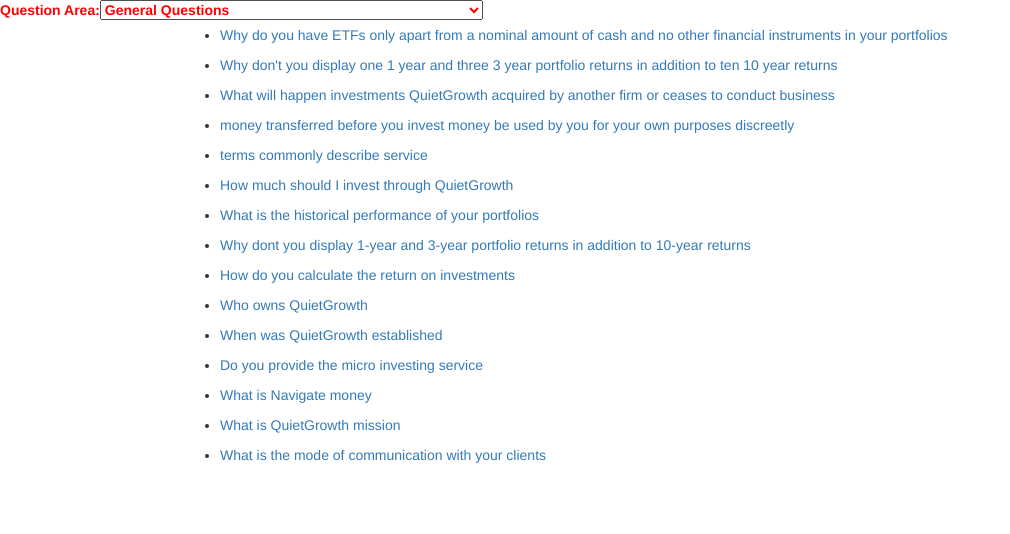
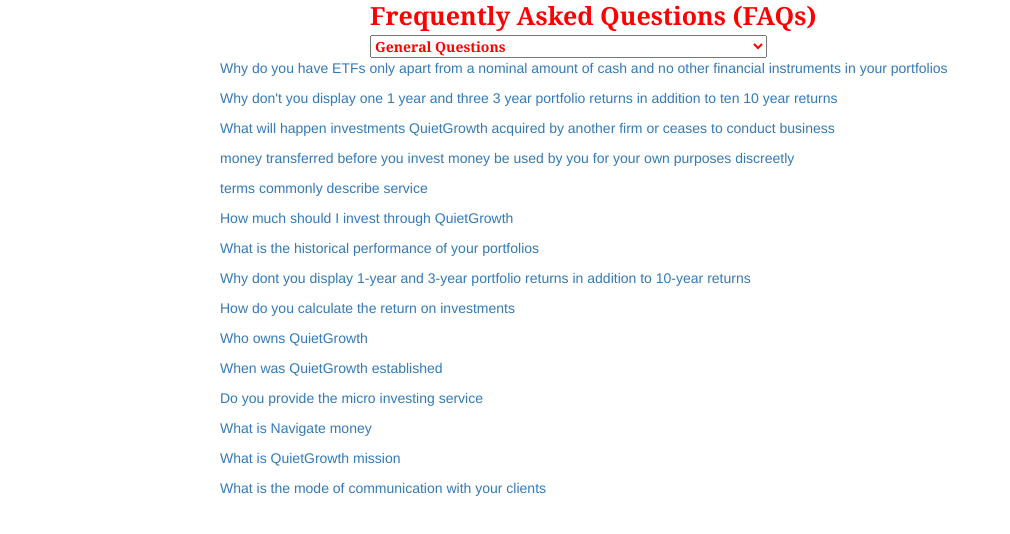
Before and after one commit to aamining/QGTaskOne, a React (Create React App) app in the folder my-app/: page / in a window 1280 px wide. Shown: the top 534 px of the page, without its empty margins (0-1010 px from the left). Built offline with nearby package versions, Linux system fonts and the light colour scheme.

Commit message:
Fix parent component add a child component

```diff
--- a/my-app/src/App.js
+++ b/my-app/src/App.js
@@ -2,6 +2,7 @@ import React, { Component } from 'react';
 import {BrowserRouter as Router, Route} from 'react-router-dom';
 import QA from './Components/QA';
 import Faq from './Components/Faq';
+import Area from './Components/Area';
 import data from './data/data.json';
 
 
@@ -25,9 +26,9 @@ class App extends Component {
     this.setState({qas: data});
   }
 
-  handleChange(event) {
-    event.preventDefault();
-    this.setState({value: event.target.value});
+  handleChange(value) {
+
+    this.setState({value: value});
 
   }
 
@@ -58,32 +59,14 @@ class App extends Component {
         <Router>
           <div>
               {
-                this.state.newUrl ==="/" ?
-
-
-              <label style={{color:'red'}}>
-               Question Area:
-                <select value={this.state.value} onChange={this.handleChange}>
-                  <option value="General questions">General Questions</option>
-                  <option value="Fees">Fees</option>
-                  <option value="Questionnaire to determine risk tolerance score">Questionnaire to determine risk tolerance score</option>
-                  <option value="Your Investment Plan">Your Investment Plan</option>
-                  <option value="Your account">Your account</option>
-                  <option value="Creating an account">Creating an account</option>
-                  <option value="Creating an account — SMSF and Trust account types">Creating an account — SMSF and Trust account types</option>
-                  <option value="Creating an account — Residents of other countries">Creating an account — Residents of other countries</option>
-                </select>
-              </label>
-
-              :null
-
+                this.state.newUrl ==="/" ? <Area areaCallback = {this.handleChange}/> :null
               }
               {
                 this.state.newUrl ==="/" ? <Route path = "/" render={() => filterqas.map((qa) => (<QA  key={qa.id} qa={qa} qaCallback = {this.changeUrl}/>))}/> :null
 
               }
               {
-                this.state.newUrl !=="/" ? <Route path = "/" render = {() => filterfaq.map((faq)=>(<Faq  key={faq.id} faq={faq} />) )}/> : null
+                this.state.newUrl !=="/" ? <Route path = "/"  render = {() => filterfaq.map((faq)=>(<Faq  key={faq.id} faq={faq} />) )}/> : null
               }
           </div>
         </Router>
--- /dev/null
+++ b/my-app/src/Components/Area.js
@@ -0,0 +1,59 @@
+import React, {Component} from 'react';
+import { Container, Row, Col } from 'react-bootstrap';
+
+ export default class Area extends Component {
+
+    constructor(props) {
+        super(props);
+        this.state={
+
+        }
+        this.callback = this.callback.bind(this);
+    }
+
+    callback(e){
+
+        const value = e.target.value
+        this.props.areaCallback(value)
+
+    }
+     render(){
+
+       return (
+        <Container >
+
+        <Row>
+            <Col xs lg="3"></Col>
+                <Col xs lg="6">
+                <label style={{color:'red', font:'bold 25px/30px Georgia, serif'}}>
+                    Frequently Asked Questions (FAQs)
+                </label>
+                </Col>
+            <Col xs lg="3"></Col>
+        </Row>
+
+        <Row>
+            <Col xs lg="3"></Col>
+                <Col xs lg="6">
+                <select style={{color:'red', font:'bold 14px/30px Georgia'}} value={this.props.value} onChange={this.callback}>
+                  <option value="General questions">General Questions</option>
+                  <option value="Fees">Fees</option>
+                  <option value="Questionnaire to determine risk tolerance score">Questionnaire to determine risk tolerance score</option>
+                  <option value="Your Investment Plan">Your Investment Plan</option>
+                  <option value="Your account">Your account</option>
+                  <option value="Creating an account">Creating an account</option>
+                  <option value="Creating an account — SMSF and Trust account types">Creating an account — SMSF and Trust account types</option>
+                  <option value="Creating an account — Residents of other countries">Creating an account — Residents of other countries</option>
+                </select>
+
+                </Col>
+            <Col xs lg="3"></Col>
+        </Row>
+
+    </Container>
+
+
+
+        )
+   }
+ }
--- a/my-app/src/components/QA.js
+++ b/my-app/src/components/QA.js
@@ -28,13 +28,12 @@ export default class QA extends Component {
         return (
 
                 <Container >
+
                     <Row>
                         <Col xs lg="1"></Col>
-                            <Col >
+                             <Col >
                                 <ul>
-                                   <li>
                                 <a href={this.props.qa.url} style={{border:'none'}} onClick={this.callback} >{this.props.qa.questionkey}</a>
-                                    </li>
                                 </ul>
                             </Col>
                         <Col xs lg="1"></Col>
```
